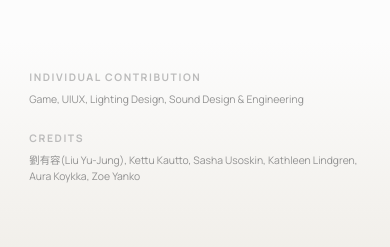
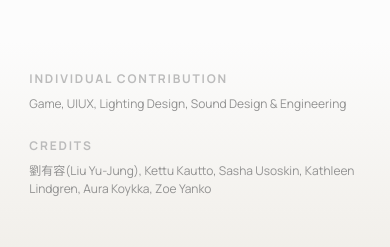
Before and after one commit to YuJungLiu/Webiste_2026_React, a React (Vite) app: page /project/no-signal in a window 390 px wide. Shown: the part 553-800 px from the top of the page. Built offline with nearby package versions, Linux system fonts and the light colour scheme.

Commit message:
font size update

```diff
--- a/src/pages/ProjectDetail.css
+++ b/src/pages/ProjectDetail.css
@@ -232,7 +232,7 @@
   .meta-label {
     display: block;
     font-family: 'Manrope', sans-serif;
-    font-size: 0.65rem;
+    font-size: 0.75rem;
     font-weight: 700;
     color: #bbbbbb;
     margin-bottom: 0.5rem; /* 標籤與內容的距離 */
@@ -240,7 +240,7 @@
 
   .meta-value {
     font-family: 'Manrope', sans-serif;
-    font-size: 0.65rem;
+    font-size: 0.75rem;
     color: #919191;
     line-height: 1.5;
   }
```
